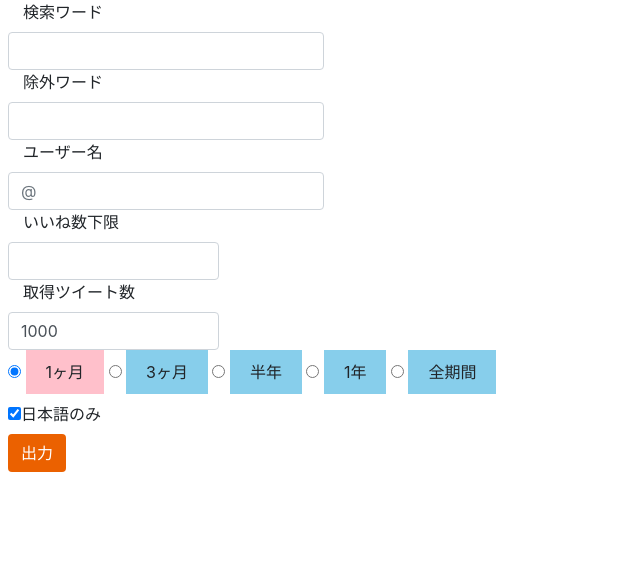
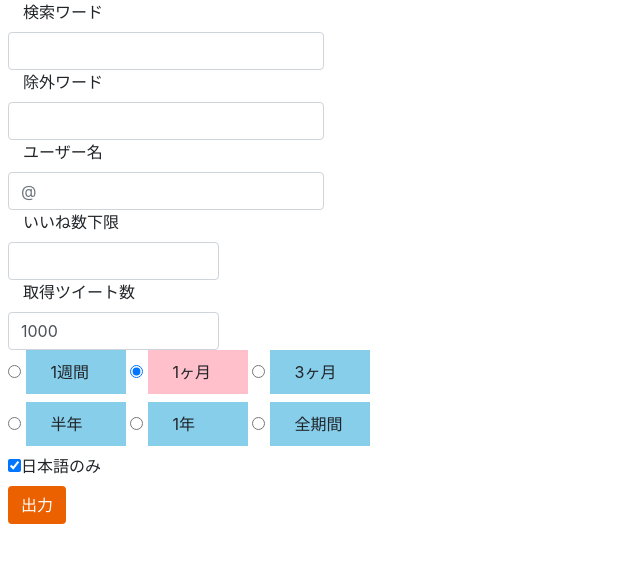
Before and after one commit to nijikara/twittwer-search, a Flask app: page / in a window 1280 px wide. Shown: the top 563 px of the page, without its empty margins (0-640 px from the left). Run offline with Flask 2, Linux system fonts and the light colour scheme; some libraries are stand-ins or nearby versions.

Commit message:
レイアウト修正

```diff
--- a/app.py
+++ b/app.py
@@ -38,6 +38,8 @@ def get():
         from_date = today  - relativedelta(years=int(time_span[1]))
     elif time_span[0] == 'm':
         from_date = today  - relativedelta(months=int(time_span[1]))
+    elif time_span[0] == 'w':
+        from_date = today  - relativedelta(weeks=int(time_span[1]))
     to_date = today
     print(to_date)
     # 検索
--- a/templates/layout.html
+++ b/templates/layout.html
@@ -12,7 +12,8 @@
 }
 #label-radio {
   background-color: skyblue;
-  padding: 10px 20px;
+  width: 100px;
+  padding: 10px 25px;
 }
 .radiobutton:checked + #label-radio {
   background-color: pink;
@@ -44,16 +45,19 @@ button.btn--orange:hover {
       <label for="name" class="col-md-2 control-label">取得ツイート数</label>
       <input type="number" class="form-control col-md-2" name="max-record" size="40" value="1000">
       <div class="radio-inline">
-        <input id="radio1" class="radiobutton" name="radio" type="radio" value="m1" checked/>
-        <label id = "label-radio" for="radio1">1ヶ月</label>
-        <input id="radio2" class="radiobutton" name="radio" type="radio" value="m3" />
-        <label id = "label-radio" for="radio2">3ヶ月</label>
-        <input id="radio3" class="radiobutton" name="radio" type="radio" value="m6" />
-        <label id = "label-radio" for="radio3">半年</label>
-        <input id="radio4" class="radiobutton" name="radio" type="radio" value="y1" />
-        <label id = "label-radio" for="radio4">1年</label>
-        <input id="radio5" class="radiobutton" name="radio" type="radio" value="all" />
-        <label id = "label-radio" for="radio5">全期間</label>
+        <input id="radio1" class="radiobutton" name="radio" type="radio" value="w1"/>
+        <label id = "label-radio" for="radio1">1週間</label>
+        <input id="radio2" class="radiobutton" name="radio" type="radio" value="m1" checked/>
+        <label id = "label-radio" for="radio2">1ヶ月</label>
+        <input id="radio3" class="radiobutton" name="radio" type="radio" value="m3" />
+        <label id = "label-radio" for="radio3">3ヶ月</label>
+        <br>
+        <input id="radio4" class="radiobutton" name="radio" type="radio" value="m6" />
+        <label id = "label-radio" for="radio4">半年</label>
+        <input id="radio5" class="radiobutton" name="radio" type="radio" value="y1" />
+        <label id = "label-radio" for="radio5">1年</label>
+        <input id="radio6" class="radiobutton" name="radio" type="radio" value="all" />
+        <label id = "label-radio" for="radio6">全期間</label>
       </div>
       <div class="inline">
         <label><input type="checkbox" name="only-jp" checked>日本語のみ</label>
--- a/templates/template.html
+++ b/templates/template.html
@@ -50,8 +50,8 @@ $(document).ready(function() {
     var exp = /#+([a-zA-Z0-9亜-熙ぁ-んァ-ヶー-龥朗-鶴.\-_]+)/g;
     $('body').html($('body').html().replace(exp,"<a href='https://twitter.com/hashtag/$1' target='_blank'>#$1</a>"));
     // @変換
-    // var exp = /@+([a-zA-Z0-9亜-熙ぁ-んァ-ヶー-龥朗-鶴.\-_]+)/g;
-    // $('body').html($('body').html().replace(exp,"<a href='https://twitter.com/$1' target='_blank'>@$1</a>"));
+    var exp = /@+([a-zA-Z0-9\-_]+)/g;
+    $('body').html($('body').html().replace(exp,"<a href='https://twitter.com/$1' target='_blank'>@$1</a>"));
     $('#fav-table').tablesorter();
 });
 </script>
--- a/twitter_word_search.py
+++ b/twitter_word_search.py
@@ -16,7 +16,7 @@
     if from_date != '':
         condition += f'since:{from_date} '
     # デバッグ用
-    # condition += f'since:2022-12-19_12:23:00_JST '
+    # condition += f'since:2023-02-16_12:23:00_JST '
     # condition += f'until:2022-12-19_12:28:00_JST '
     # 検索ワード
     if search_word != '':
```
